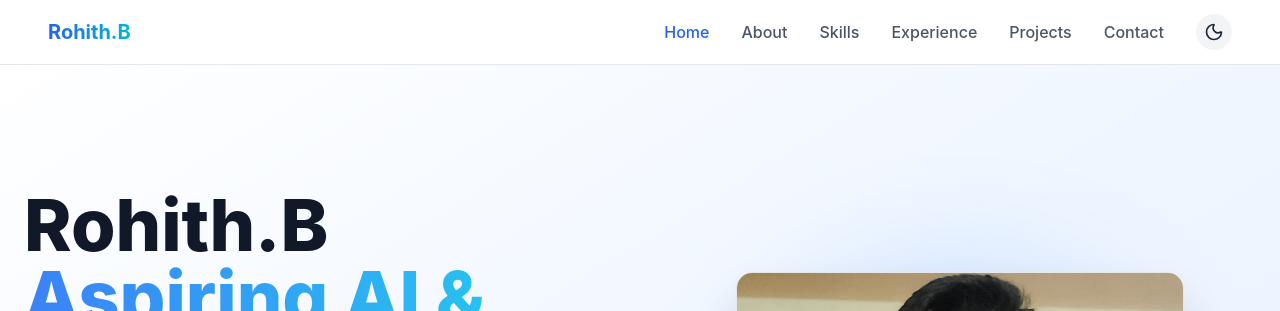
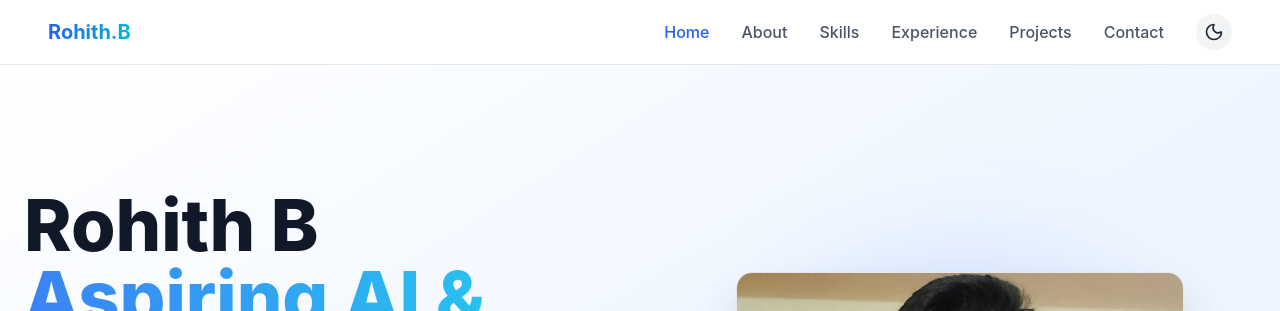
Before and after one commit to Rohith2717/rohithb_portfolio, a React (Vite) app: page / in a window 1280 px wide. Shown: the top 311 px of the page. Built offline with nearby package versions, Linux system fonts and the light colour scheme.

Commit message:
Fix name formatting in Hero component

```diff
--- a/src/sections/Hero.jsx
+++ b/src/sections/Hero.jsx
@@ -15,7 +15,7 @@ const Hero = () => {
                 >
 
                     <h1 className="text-5xl md:text-7xl font-extrabold mt-4 mb-6 leading-tight">
-                        <span className="block text-gray-900 dark:text-gray-100">Rohith.B</span>
+                        <span className="block text-gray-900 dark:text-gray-100">Rohith B</span>
                         <span className="block bg-gradient-to-r from-blue-500 to-cyan-400 bg-clip-text text-transparent">
                             Aspiring AI & Data Science Engineering Student
                         </span>
```
